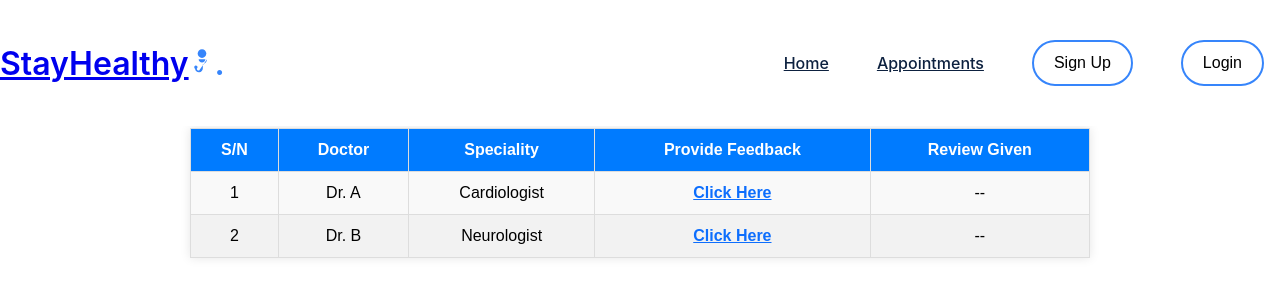
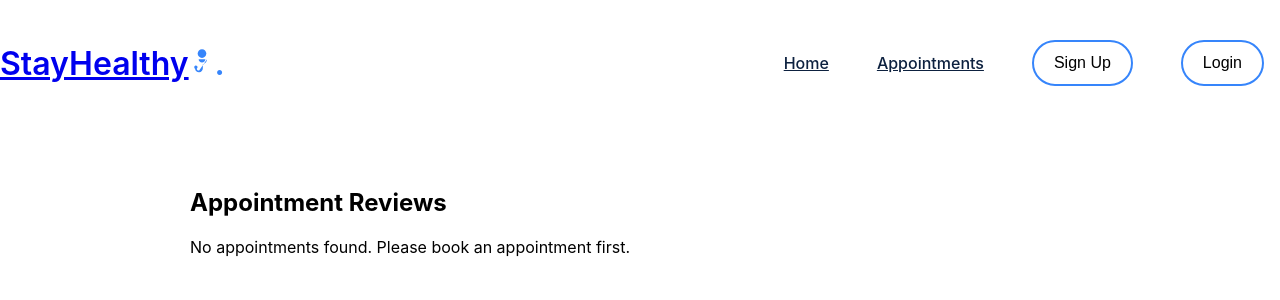
Before and after one commit to Hllnita/med_appt, a React (Create React App) app: page /reviewTable in a window 1280 px wide. Shown: the top 300 px of the page. Built offline with nearby package versions, Linux system fonts and the light colour scheme.

Commit message:
reviewform done

```diff
--- a/src/Components/GiveReviews/GiveReviews.js
+++ b/src/Components/GiveReviews/GiveReviews.js
@@ -3,7 +3,7 @@ import React, { useState } from 'react';
 import './GivenReviews.css';
 
 // Function component for giving reviews
-function GiveReviews() {
+function GiveReviews({ doctorData, onSubmitReview }) {
   // State variables using useState hook
   const [showForm, setShowForm] = useState(false);
   const [submittedMessage, setSubmittedMessage] = useState('');
@@ -28,16 +28,24 @@ function GiveReviews() {
   // Function to handle form submission
   const handleSubmit = (e) => {
     e.preventDefault();
-    setSubmittedMessage(formData);
-    setFormData({
-      name: '',
-      review: '',
-      rating: 0
-    });
+
     // Check if all required fields are filled before submission
     if (formData.name && formData.review && formData.rating > 0) {
+      // If valid, submit the review data
+      setSubmittedMessage('Thank you for your review!');
+      onSubmitReview({ ...formData, doctorData });
+
+      // Reset the form data
+      setFormData({
+        name: '',
+        review: '',
+        rating: 0
+      });
+
+      // Hide the warning message
       setShowWarning(false);
     } else {
+      // If any field is missing, show the warning
       setShowWarning(true);
     }
   };
@@ -48,17 +56,41 @@ function GiveReviews() {
         <span className="feedback-link" onClick={handleButtonClick}>Click Here</span>
       ) : (
         <form onSubmit={handleSubmit}>
-          <h3>Give Your Feedback</h3>
+          <h3>Give Your Feedback for {doctorData?.doctor}</h3>
+          {submittedMessage && <p className="submitted-message">{submittedMessage}</p>}
           {showWarning && <p className="warning">Please fill out all fields.</p>}
           <div>
             <label htmlFor="name">Name:</label>
-            <input type="text" name="name" value={formData.name} onChange={handleChange} />
+            <input
+              type="text"
+              name="name"
+              value={formData.name}
+              onChange={handleChange}
+              placeholder="Your name"
+            />
           </div>
           <div>
             <label htmlFor="review">Review:</label>
-            <textarea name="review" value={formData.review} onChange={handleChange} />
+            <textarea
+              name="review"
+              value={formData.review}
+              onChange={handleChange}
+              placeholder="Write your review here"
+            />
           </div>
-          <button type="submit">Submit</button>
+          <div className="form-group">
+            <label>Rating:</label>
+            <select name="rating" value={formData.rating} onChange={handleChange}>
+                <option value="0">-- Select Rating --</option>
+                <option value="1">⭐ 1</option>
+                <option value="2">⭐⭐ 2</option>
+                <option value="3">⭐⭐⭐ 3</option>
+                <option value="4">⭐⭐⭐⭐ 4</option>
+                <option value="5">⭐⭐⭐⭐⭐ 5</option>
+            </select>
+          </div>
+
+          <button type="submit">Submit Review</button>
         </form>
       )}
     </div>
--- a/src/Components/ReviewForm/ReviewForm.css
+++ b/src/Components/ReviewForm/ReviewForm.css
@@ -34,3 +34,11 @@
 .feedback-link:hover {
   color: #084298;
 }
+
+/* Style for the disabled button */
+button:disabled {
+  background-color: #d3d3d3;  /* Light gray background */
+  color: #777;  /* Lighter text color */
+  cursor: not-allowed;  /* Change the cursor to indicate it's not clickable */
+  border: 1px solid #ccc;  /* Lighter border */
+}
--- a/src/Components/ReviewForm/ReviewForm.js
+++ b/src/Components/ReviewForm/ReviewForm.js
@@ -1,25 +1,65 @@
-import React, { useState } from 'react';
+import React, { useEffect, useState } from 'react';
 import GiveReviews from '../GiveReviews/GiveReviews'; // import the form
 import './ReviewForm.css';
 
+function ReviewTable() {
+  const [appointments, setAppointments] = useState([]);
+  const [reviews, setReviews] = useState({}); // For storing reviews
+  const [selectedDoctor, setSelectedDoctor] = useState(null); // Store selected doctor data for review form
 
-function ReviewTable() {
-  const doctors = [
-    { id: 1, name: "Dr. A", speciality: "Cardiologist" },
-    { id: 2, name: "Dr. B", speciality: "Neurologist" }
-  ];
+  // useEffect hook to perform side effects in the component
+  useEffect(() => {
+    // Retrieve stored username, doctor data, and appointment data from sessionStorage and localStorage
+    const storedUsername = sessionStorage.getItem('email');
+    const storedDoctorData = JSON.parse(localStorage.getItem('doctorData'));
+    const storedAppointmentData = JSON.parse(localStorage.getItem(storedDoctorData?.name)); // Use doctor's name as the key
 
-  const [showModal, setShowModal] = useState(false);
-  const [selectedDoctor, setSelectedDoctor] = useState(null);
+    console.log('Stored Username:', storedUsername);
+    console.log('Stored Doctor Data:', storedDoctorData);
+    console.log('Stored Appointment Data:', storedAppointmentData);
 
-  const handleClick = (doc) => {
-    setSelectedDoctor(doc);
-    setShowModal(true);
+    if (storedUsername) {
+      console.log('User is logged in:', storedUsername); // Log the username
+    }
+
+    if (storedDoctorData) {
+      console.log('Stored Doctor Data:', storedDoctorData);
+    }
+
+    if (storedAppointmentData) {
+      // If the stored data is an array, use it as it is.
+      // If it's a single object, wrap it in an array to handle both cases.
+      const appointmentData = Array.isArray(storedAppointmentData)
+        ? storedAppointmentData
+        : [storedAppointmentData]; // Convert single object to array
+
+      setAppointments(appointmentData); // Set the state with the appointment data
+    } else {
+      console.log('No appointment data found in localStorage.');
+    }
+  }, []); // Empty dependency array means it runs only once when the component mounts
+
+
+  const handleFeedbackSubmit = (reviewData) => {
+    const { review, rating, doctorData } = reviewData;
+    setReviews((prevReviews) => {
+      const newReviews = { ...prevReviews, [doctorData.name]: { review, rating } };
+        console.log("newReviews",newReviews);
+      return newReviews;
+    });
+    setSelectedDoctor(null); // Close the review form after submission
+
+  };
+
+  const handleReviewClick = (doctorData) => {
+    setSelectedDoctor(doctorData); // Open the review form for the selected doctor
   };
 
   return (
-    <>
-      <table className="review-table container">
+    <div className="container">
+      <h2>Appointment Reviews</h2>
+      {appointments.length > 0 ? (
+        <table border="1" style={{ width: '100%', marginTop: '20px' }}>
           <thead>
             <tr>
               <th>S/N</th>
@@ -30,30 +70,38 @@ function ReviewTable() {
             </tr>
           </thead>
           <tbody>
-          {doctors.map((doc, index) => (
-            <tr key={doc.id}>
+            {appointments.map((appt, index) => (
+              <tr key={index}>
                 <td>{index + 1}</td>
-              <td>{doc.name}</td>
-              <td>{doc.speciality}</td>
+                <td>{appt.doctorName}</td>
+                <td>{appt.doctorSpeciality}</td>
+                {
+                    // Check if the review exists and is not empty
+                    reviews[appt.name]?.review?.trim() ? (
+                        // Show the review if it's not empty
                         <td>
-                <span className="feedback-link" onClick={() => handleClick(doc)}>Click Here</span>
+                            <button disabled onClick={() => handleReviewClick(appt)}>Click Here</button>
                         </td>
-              <td>--</td>
+                    ) : (
+                        <td>
+                            <button onClick={() => handleReviewClick(appt)}>Click Here</button>
+                        </td>
+                    )
+                }
+                <td>{reviews[appt.name]?.review || 'No review yet'}</td>
               </tr>
             ))}
           </tbody>
         </table>
+      ) : (
+        <p>No appointments found. Please book an appointment first.</p>
+      )}
 
-      {showModal && (
-        <div className="modal-overlay">
-          <div className="modal">
-            <button onClick={() => setShowModal(false)}>X</button>
-            <h2>Feedback for {selectedDoctor?.name}</h2>
-            <GiveReviews />
+      {/* Show the GivenReview form when a doctor is selected */}
+      {selectedDoctor && (
+        <GiveReviews doctorData={selectedDoctor} onSubmitReview={handleFeedbackSubmit} />
+      )}
     </div>
-        </div>
-      )}
-    </>
   );
 }
 
```
Lines whose indentation alone changed are shown as unchanged.
